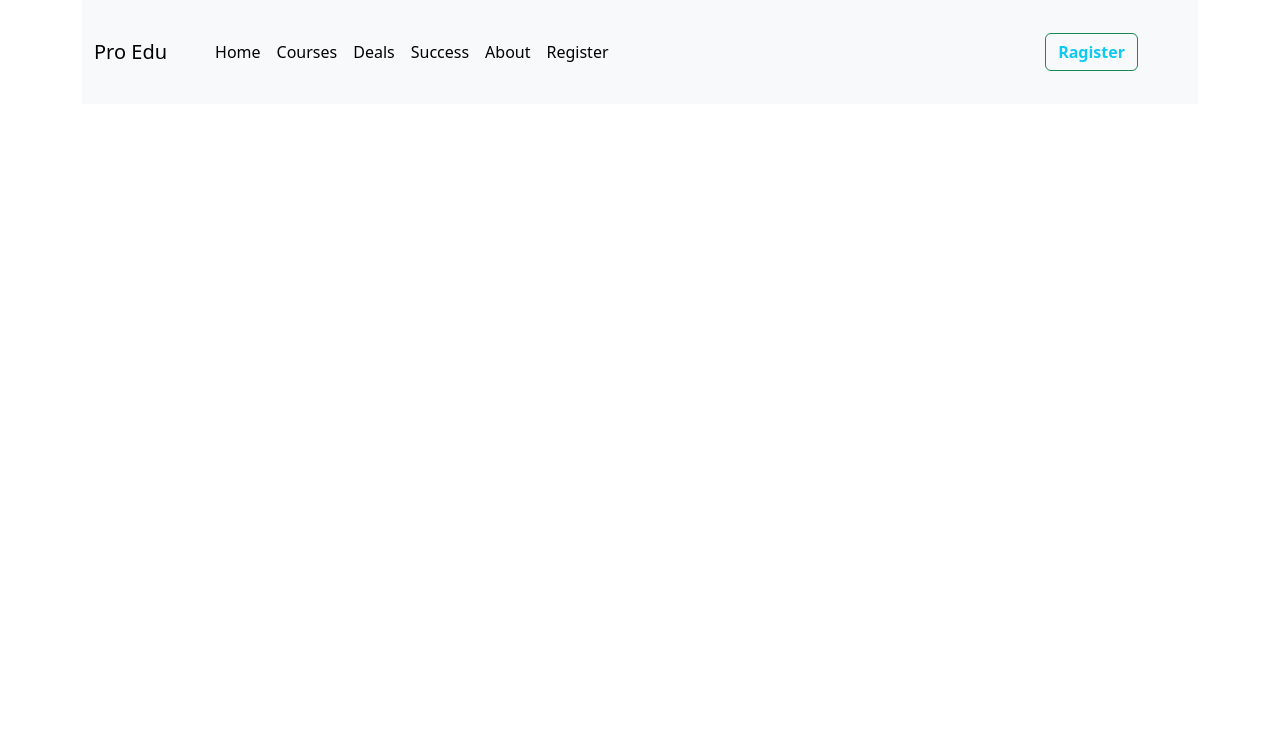
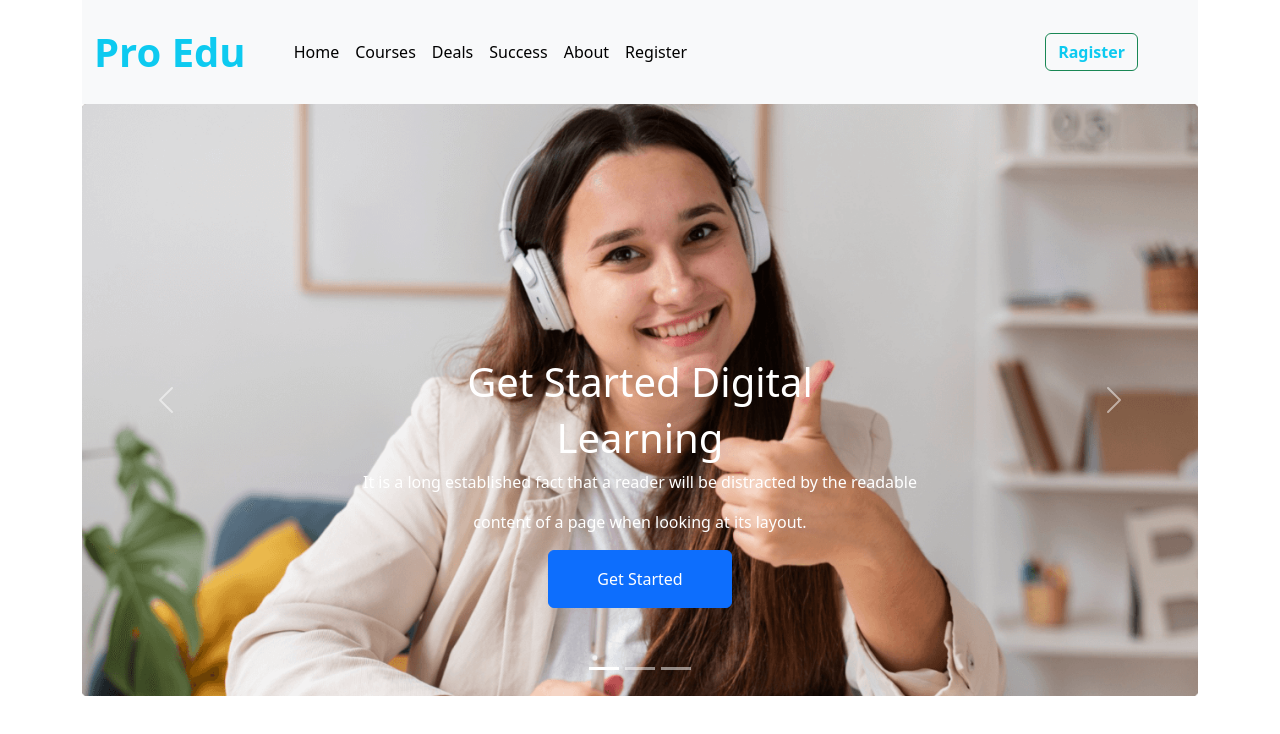
Before and after one commit to sourov2612/edTech-website, a plain HTML site: page index.html in a window 1280 px wide. Drawn offline with nearby package versions, Linux system fonts and the light colour scheme.

Commit message:
Carousel_part_added

```diff
--- a/index.html
+++ b/index.html
@@ -14,7 +14,7 @@
         <section>
             <nav class="navbar navbar-expand-lg bg-body-tertiary">
                 <div class="container-fluid">
-                  <a class="navbar-brand" href="#">Pro Edu</a>
+                  <a class="navbar-brand fs-1 fw-bold text-info" href="#">Pro Edu</a>
                   <button class="navbar-toggler" type="button" data-bs-toggle="collapse" data-bs-target="#navbarSupportedContent" aria-controls="navbarSupportedContent" aria-expanded="false" aria-label="Toggle navigation">
                     <span class="navbar-toggler-icon"></span>
                   </button>
@@ -46,10 +46,66 @@
               </nav>
         </section>
 
+        <!-- Navber section end  -->
 
 
+        <!-- Carousel secttion start  -->
 
-        <!-- Navber section end  -->
+        <section>
+            <div id="carouselExampleCaptions" class="carousel slide">
+                <div class="carousel-indicators">
+                  <button type="button" data-bs-target="#carouselExampleCaptions" data-bs-slide-to="0" class="active" aria-current="true" aria-label="Slide 1"></button>
+                  <button type="button" data-bs-target="#carouselExampleCaptions" data-bs-slide-to="1" aria-label="Slide 2"></button>
+                  <button type="button" data-bs-target="#carouselExampleCaptions" data-bs-slide-to="2" aria-label="Slide 3"></button>
+                </div>
+                <div class="carousel-inner">
+                  <div class="carousel-item active">
+                    <img src="images/cover/cover-1.png" class="d-block w-100" alt="...">
+                    <div class="carousel-caption d-none d-md-block  mb-5 d-flex justify-content-center align-items-center">
+                      <h1 class="fs-1">Get Started Digital</h1>
+                      <h1 class="fs-1">Learning</h1>
+                      <p>It is a long established fact that a reader will be distracted by the readable</p>
+                      <p>content of a page when looking at its layout.</p>
+                      <div class="btn btn-primary px-5 py-3">Get Started</div>
+                    </div>
+                  </div>
+
+
+                  <div class="carousel-item">
+                    <img src="images/cover/cover-2.jpg" class="d-block w-100" alt="...">
+                    <div class="carousel-caption d-none d-md-block  mb-5 d-flex justify-content-center align-items-center">
+                      <h1 class="fs-1">Get Started Digital</h1>
+                      <h1 class="fs-1">Learning</h1>
+                      <p>It is a long established fact that a reader will be distracted by the readable</p>
+                      <p>content of a page when looking at its layout.</p>
+                      <div class="btn btn-primary px-5 py-3">Get Started</div>
+                    </div>
+                  </div>
+
+                  <div class="carousel-item">
+                    <img src="images/cover/cover-3.jpg" class="d-block w-100" alt="...">
+                    <div class="carousel-caption d-none d-md-block  mb-5 d-flex justify-content-center align-items-center">
+                      <h1 class="fs-1">Get Started Digital</h1>
+                      <h1 class="fs-1">Learning</h1>
+                      <p>It is a long established fact that a reader will be distracted by the readable</p>
+                      <p>content of a page when looking at its layout.</p>
+                      <div class="btn btn-primary px-5 py-3">Get Started</div>
+                    </div>
+                  </div>
+
+                </div>
+                <button class="carousel-control-prev" type="button" data-bs-target="#carouselExampleCaptions" data-bs-slide="prev">
+                  <span class="carousel-control-prev-icon" aria-hidden="true"></span>
+                  <span class="visually-hidden">Previous</span>
+                </button>
+                <button class="carousel-control-next" type="button" data-bs-target="#carouselExampleCaptions" data-bs-slide="next">
+                  <span class="carousel-control-next-icon" aria-hidden="true"></span>
+                  <span class="visually-hidden">Next</span>
+                </button>
+              </div>
+        </section>
+
+        <!-- Carousel secttion end  -->
 
     </header>
 
```
